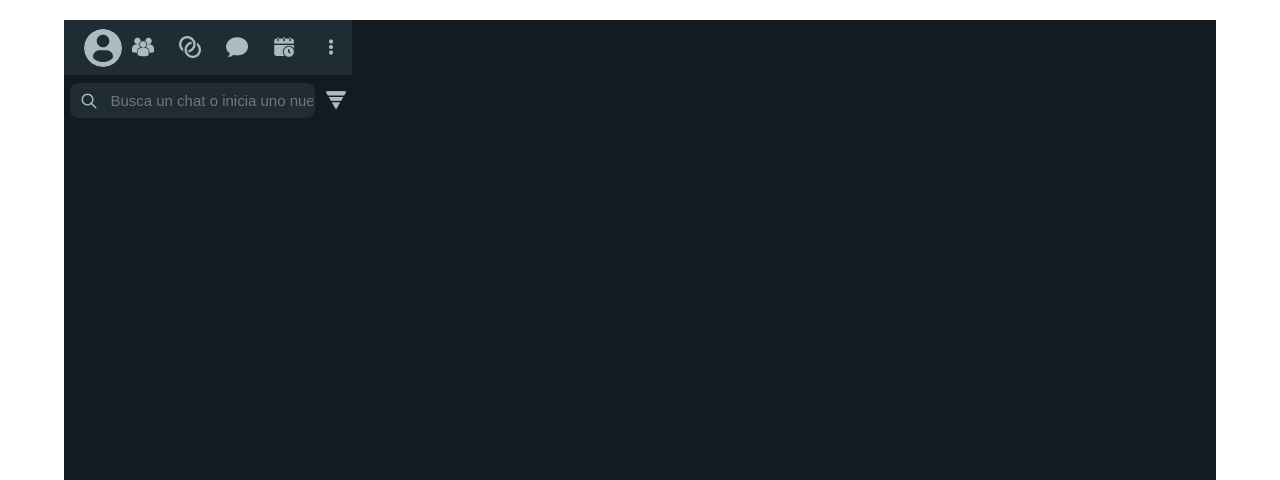
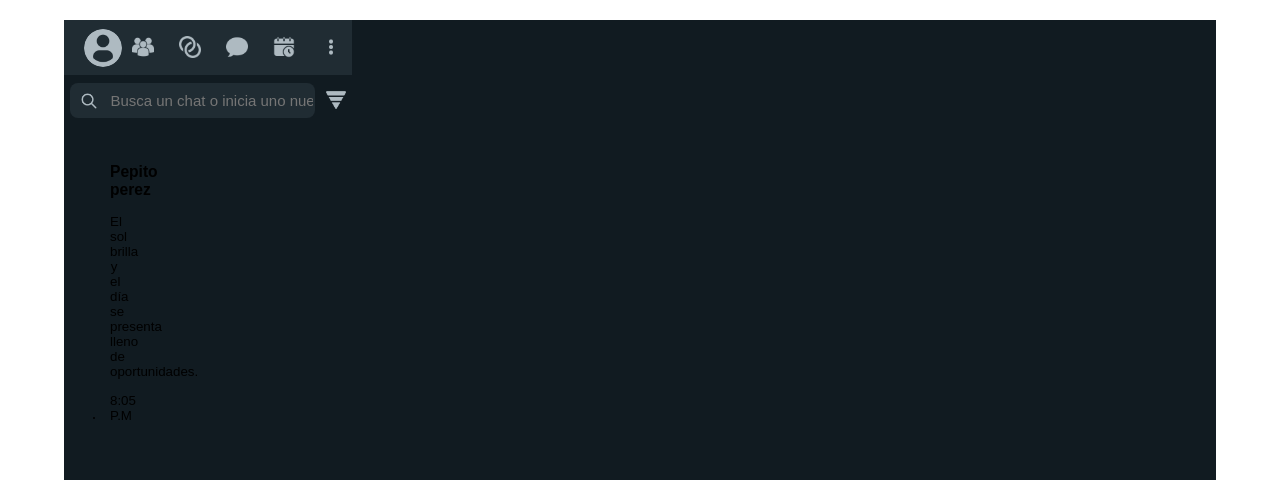
Before and after one commit to chbarr/WhatsApp_Web_Clone, a React (Create React App) app: page / in a window 1280 px wide. Shown: the top 480 px of the page. Built offline with nearby package versions, Linux system fonts and the light colour scheme.

Commit message:
created a first cht using dummy static properties to visualize the chat list with one item

```diff
--- a/src/App/App.js
+++ b/src/App/App.js
@@ -1,20 +1,25 @@
 import './App.css';
-import {ProfileInfo} from '../ProfileInfo/ProfileInfo.js'
-import {ChatSearcher} from '../ChatSearcher/ChatSearcher.js'
-import {ChatArchiver} from '../ChatArchiver/ChatArchiver.js'
-import {ChatList} from '../ChatList/ChatList.js'
+import { ProfileInfo } from '../ProfileInfo/ProfileInfo.js'
+import { ChatSearcher } from '../ChatSearcher/ChatSearcher.js'
+import { ChatArchiver } from '../ChatArchiver/ChatArchiver.js'
+import { ChatList } from '../ChatList/ChatList.js'
 
 import React from 'react';
+import ChatItem from '../ChatItem/ChatItem';
 
 function App() {
   return (
     <React.Fragment>
       <section className="app-container">
         <section className="profile-container">
-          <ProfileInfo/>
-          <ChatSearcher/>
-          <ChatArchiver/>
-          <ChatList/>
+          <ProfileInfo />
+          <ChatSearcher />
+          <ChatArchiver />
+          <ChatList render={
+            () => (
+              <ChatItem />
+            )
+          } />
         </section>
 
       </section>
--- /dev/null
+++ b/src/ChatItem/ChatItem.js
@@ -0,0 +1,18 @@
+import React from 'react'
+
+function ChatItem(props) {
+    return (
+        <li className='chat-item'>
+            <button className='chat'>
+                <button className='profile-picture'></button>
+                <div className='chat-content'>
+                    <h3>Pepito perez</h3>
+                    <p>El sol brilla y el día se presenta lleno de oportunidades.</p>
+                    <span>8:05 P.M</span>
+                </div>
+            </button>
+        </li>
+    )
+}
+
+export default ChatItem
--- a/src/ChatList/ChatList.js
+++ b/src/ChatList/ChatList.js
@@ -1,10 +1,12 @@
 import React from 'react'
 
-function ChatList() {
+function ChatList(props) {
     return (
-        <div>
-
-        </div>
+        <section className="chatList-container">
+            <ul className="chatList">
+                {props.render()}
+            </ul>
+        </section>
     )
 }
 
```
